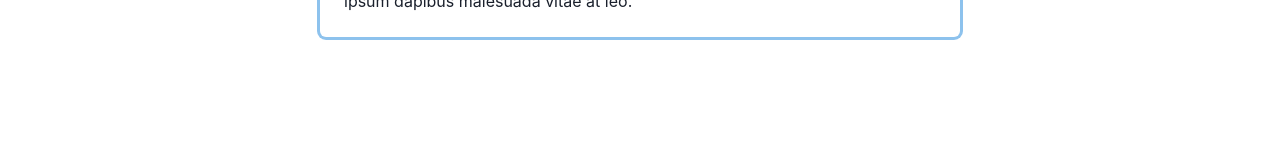
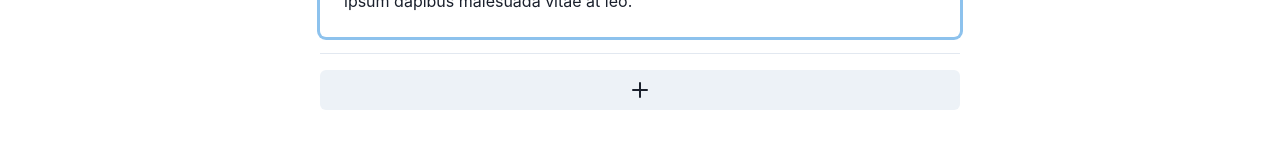
Before and after one commit to GeorgiiVoyakin/traveler-journal-client, a React (Create React App) app: page /notes in a window 1280 px wide. Shown: the part 349-498 px from the top of the page. Built offline with nearby package versions, Linux system fonts and the light colour scheme.

Commit message:
Add add note button

```diff
--- a/src/routes/NotesPage.jsx
+++ b/src/routes/NotesPage.jsx
@@ -1,6 +1,7 @@
 import './NotesPage.css';
-import { VStack, StackDivider } from '@chakra-ui/react';
+import { VStack, StackDivider, IconButton } from '@chakra-ui/react';
 import NoteCard from '../components/NoteCard';
+import { AddIcon } from '@chakra-ui/icons';
 
 function NotesPage() {
   const text = [
@@ -16,6 +17,7 @@ function NotesPage() {
         {text.map((item) => {
           return <NoteCard text={item} />;
         })}
+        <IconButton aria-label='Add note' icon={<AddIcon />} />
       </VStack>
     </div>
   );
```
